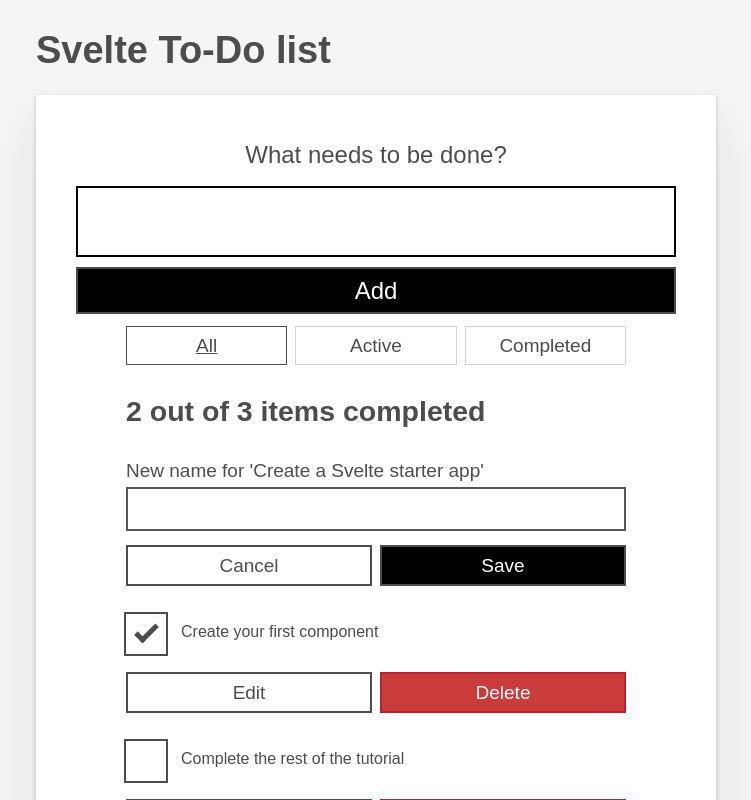
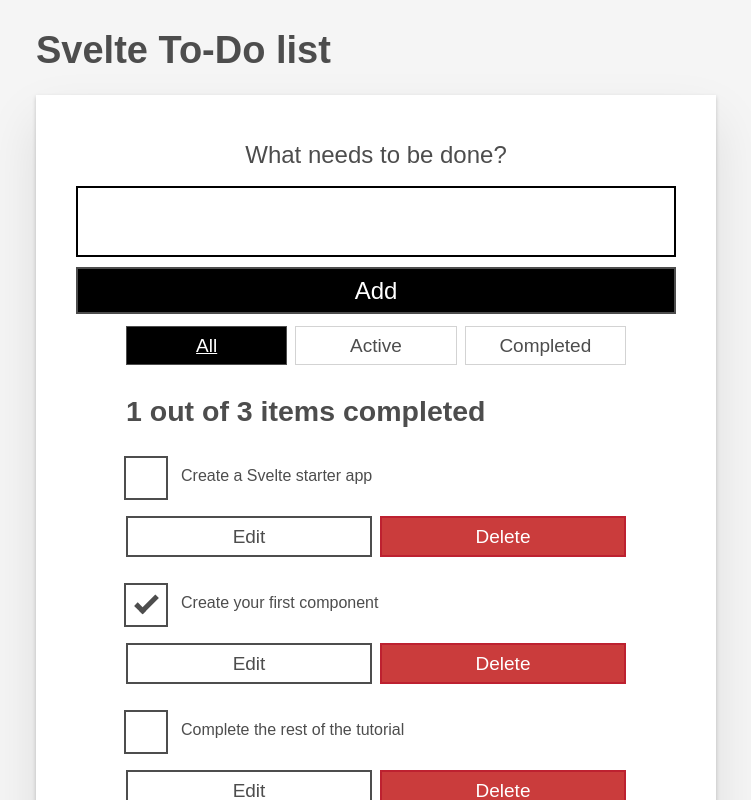
Before and after one commit to norricorp/norricorp.github.io, a Svelte app: page / in a window 1280 px wide. Shown: the top 800 px of the page, without its empty margins (264-1015 px from the left). Built offline with nearby package versions, Linux system fonts and the light colour scheme.

Commit message:
https://developer.mozilla.org/en-US/docs/Learn/Tools_and_testing/Client-side_JavaScript_frameworks/Svelte_variables_props
Actually stage 2 of the MDN tutorial.
I should not have done the last commit. Whoops.

```diff
--- a/src/App.svelte
+++ b/src/App.svelte
@@ -1,5 +1,11 @@
 <script>
 	import Todos from './components/Todos.svelte'
-</script>
 
-<Todos />
+	let todos = [
+	  { id: 1, name: 'Create a Svelte starter app', completed: false },
+	  { id: 2, name: 'Create your first component', completed: true },
+	  { id: 3, name: 'Complete the rest of the tutorial', completed: false }
+	]
+  </script>
+
+  <Todos todos={todos} />
--- a/src/components/Todos.svelte
+++ b/src/components/Todos.svelte
@@ -1,12 +1,40 @@
 <script>
-    let todos = [
-      { id: 1, name: 'Create a Svelte starter app', completed: true },
-      { id: 2, name: 'Create your first component', completed: true },
-      { id: 3, name: 'Complete the rest of the tutorial', completed: false }
-    ]
+    export let todos = []
+    let newTodoName = ''
 
-    let totalTodos = todos.length
-    let completedTodos = todos.filter(todo => todo.completed).length
+    $: totalTodos = todos.length
+    $: completedTodos = todos.filter(todo => todo.completed).length
+
+    let newTodoId
+    $: {
+      if (totalTodos === 0) {
+        newTodoId = 1;
+      } else {
+        newTodoId = Math.max(...todos.map(t => t.id)) + 1;
+      }
+    }
+
+    function removeTodo(todo) {
+      todos = todos.filter(t => t.id !== todo.id)
+    }
+
+    function addTodo() {
+      // doing this can cause problems as the array is mutated
+      //todos.push({ id: newTodoId, name: newTodoName, completed: false })
+      //todos = todos
+      // doing this creates a new array
+      todos = [...todos, { id: newTodoId, name: newTodoName, completed: false }]
+      // finally reset variable
+      newTodoName = ''
+    }
+
+    let filter = 'all'
+      const filterTodos = (filter, todos) =>
+        filter === 'active' ? todos.filter(t => !t.completed) :
+        filter === 'completed' ? todos.filter(t => t.completed) :
+        todos
+
+  //  $: console.log('newTodoName: ', newTodoName)
 </script>
 
 
@@ -16,14 +44,13 @@
 <div class="todoapp stack-large">
 
     <!-- NewTodo -->
-    <form>
+    <form on:submit|preventDefault={addTodo}>
       <h2 class="label-wrapper">
         <label for="todo-0" class="label__lg">
           What needs to be done?
         </label>
       </h2>
-      <input type="text" id="todo-0" autocomplete="off"
-        class="input input__lg" />
+      <input bind:value={newTodoName} type="text" id="todo-0" autocomplete="off" class="input input__lg" />
       <button type="submit" disabled="" class="btn btn__primary btn__lg">
         Add
       </button>
@@ -31,17 +58,17 @@
 
     <!-- Filter -->
     <div class="filters btn-group stack-exception">
-      <button class="btn toggle-btn" aria-pressed="true">
+      <button class="btn toggle-btn" class:btn__primary={filter === 'all'} aria-pressed={filter === 'all'} on:click={()=> filter = 'all'} >
         <span class="visually-hidden">Show</span>
         <span>All</span>
         <span class="visually-hidden">tasks</span>
       </button>
-      <button class="btn toggle-btn" aria-pressed="false">
+      <button class="btn toggle-btn" class:btn__primary={filter === 'active'} aria-pressed={filter === 'active'} on:click={()=> filter = 'active'} >
         <span class="visually-hidden">Show</span>
         <span>Active</span>
         <span class="visually-hidden">tasks</span>
       </button>
-      <button class="btn toggle-btn" aria-pressed="false">
+      <button class="btn toggle-btn" class:btn__primary={filter === 'completed'} aria-pressed={filter === 'completed'} on:click={()=> filter = 'completed'} >
         <span class="visually-hidden">Show</span>
         <span>Completed</span>
         <span class="visually-hidden">tasks</span>
@@ -53,74 +80,28 @@
 
     <!-- Todos -->
     <ul role="list" class="todo-list stack-large" aria-labelledby="list-heading">
-
-      <!-- todo-1 (editing mode) -->
-      <li class="todo">
-        <div class="stack-small">
-          <form class="stack-small">
-            <div class="form-group">
-              <label for="todo-1" class="todo-label">
-                New name for 'Create a Svelte starter app'
+      {#each filterTodos(filter, todos) as todo (todo.id)}
+        <li class="todo">
+          <div class="stack-small">
+            <div class="c-cb">
+              <input type="checkbox" id="todo-{todo.id}" on:click={() => todo.completed = !todo.completed} checked={todo.completed}/>
+              <label for="todo-{todo.id}" class="todo-label">
+                {todo.name}
               </label>
-              <input type="text" id="todo-1" autocomplete="off" class="todo-text" />
             </div>
             <div class="btn-group">
-              <button class="btn todo-cancel" type="button">
-                Cancel
-                <span class="visually-hidden">renaming Create a Svelte starter app</span>
+              <button type="button" class="btn">
+                Edit <span class="visually-hidden">{todo.name}</span>
               </button>
-              <button class="btn btn__primary todo-edit" type="submit">
-                Save
-                <span class="visually-hidden">new name for Create a Svelte starter app</span>
+              <button type="button" class="btn btn__danger" on:click={() => removeTodo(todo)}>
+                Delete <span class="visually-hidden">{todo.name}</span>
               </button>
             </div>
-          </form>
-        </div>
-      </li>
-
-      <!-- todo-2 -->
-      <li class="todo">
-        <div class="stack-small">
-          <div class="c-cb">
-            <input type="checkbox" id="todo-2" checked/>
-            <label for="todo-2" class="todo-label">
-              Create your first component
-            </label>
           </div>
-          <div class="btn-group">
-            <button type="button" class="btn">
-              Edit
-              <span class="visually-hidden">Create your first component</span>
-            </button>
-            <button type="button" class="btn btn__danger">
-              Delete
-              <span class="visually-hidden">Create your first component</span>
-            </button>
-          </div>
-        </div>
-      </li>
-
-      <!-- todo-3 -->
-      <li class="todo">
-        <div class="stack-small">
-          <div class="c-cb">
-            <input type="checkbox" id="todo-3" />
-            <label for="todo-3" class="todo-label">
-              Complete the rest of the tutorial
-            </label>
-          </div>
-          <div class="btn-group">
-            <button type="button" class="btn">
-              Edit
-              <span class="visually-hidden">Complete the rest of the tutorial</span>
-            </button>
-            <button type="button" class="btn btn__danger">
-              Delete
-              <span class="visually-hidden">Complete the rest of the tutorial</span>
-            </button>
-          </div>
-        </div>
-      </li>
+        </li>
+      {:else}
+        <li>Nothing to do here!</li>
+      {/each}
     </ul>
 
     <hr />
```
